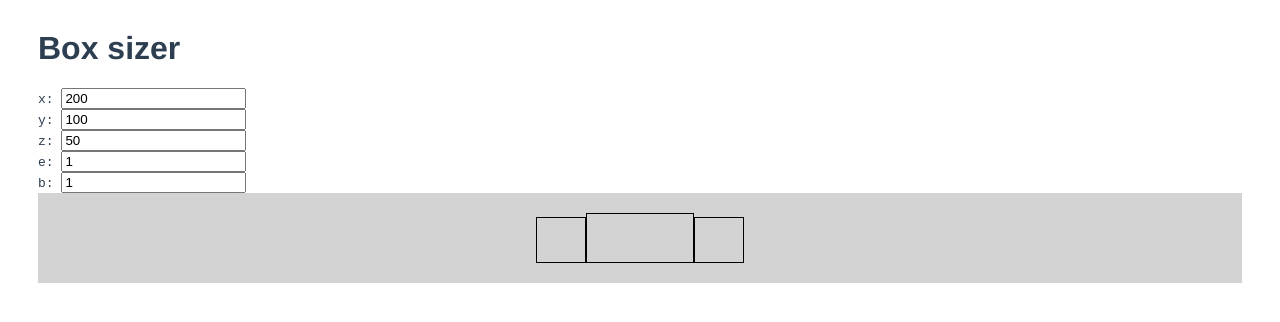
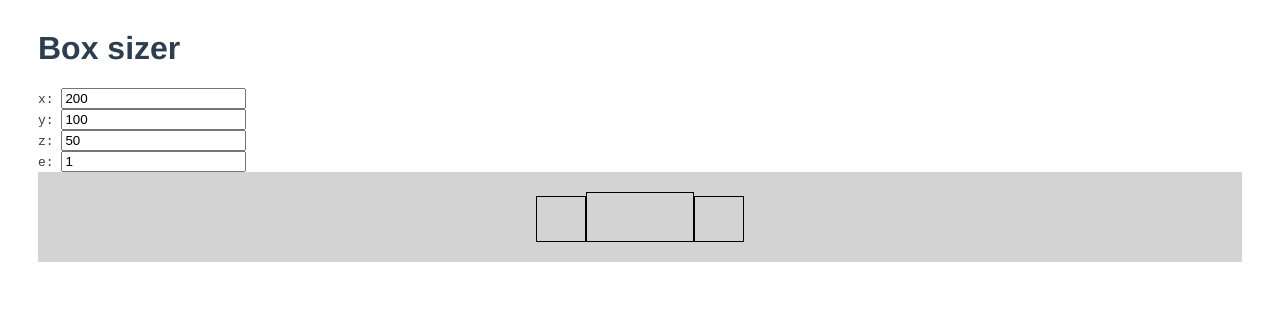
Before and after one commit to j4kim/box-sizer, a Vue app: page / in a window 1280 px wide. Shown: the top 322 px of the page. Built offline with nearby package versions, Linux system fonts and the light colour scheme.

Commit message:
remove variable "b" for border thickness

```diff
--- a/src/App.vue
+++ b/src/App.vue
@@ -17,10 +17,6 @@
     <div>
       <label for="e">e: </label>
       <input type="number" name="e" v-model="variables.e">
-    </div>
-    <div>
-      <label for="b">b: </label>
-      <input type="number" name="b" v-model="variables.b">
     </div>
 
     <main :style="{
--- a/src/variables.js
+++ b/src/variables.js
@@ -3,5 +3,4 @@ export default {
   y: 100,
   z: 50,
   e: 1,
-  b: 1,
 }
```
